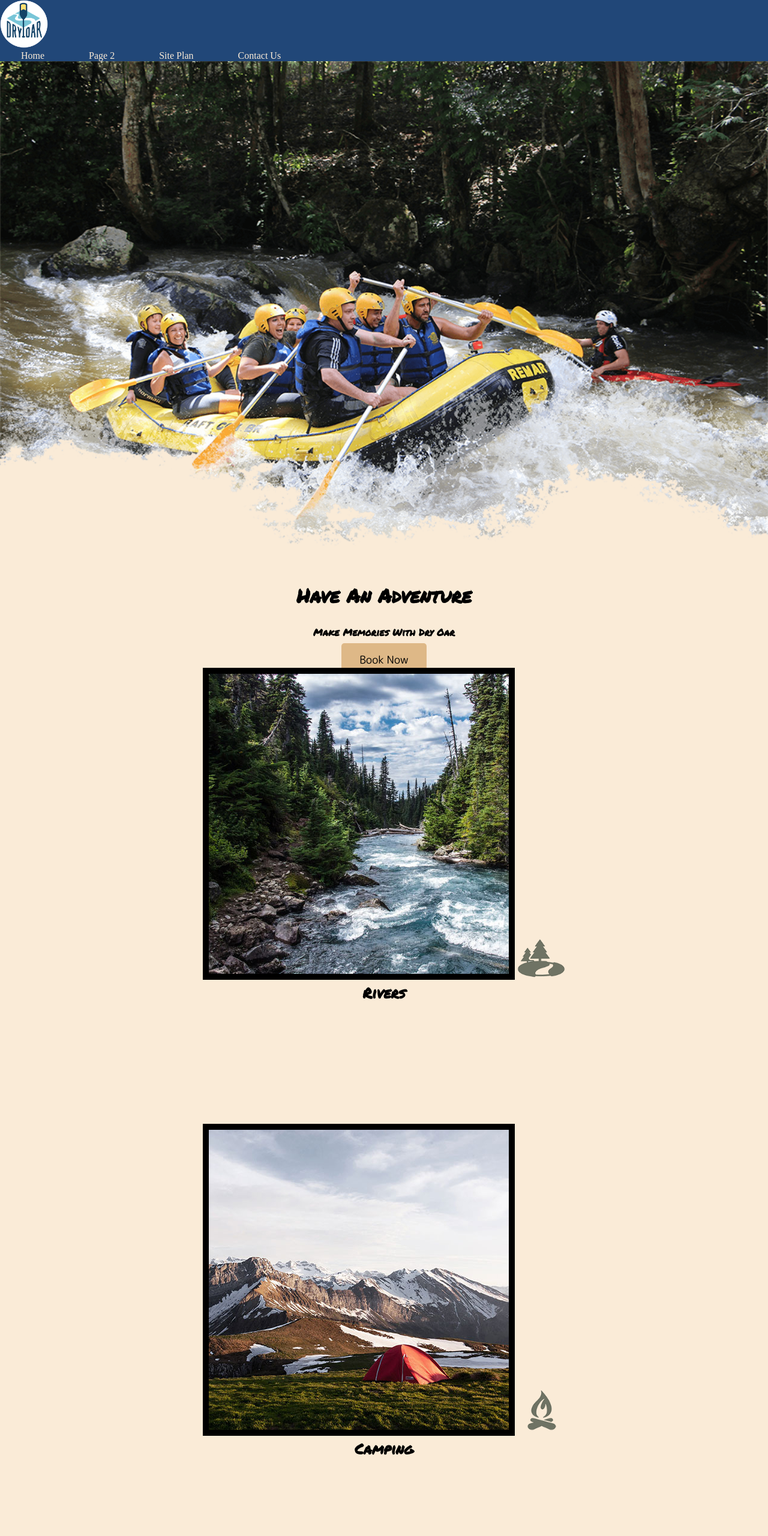
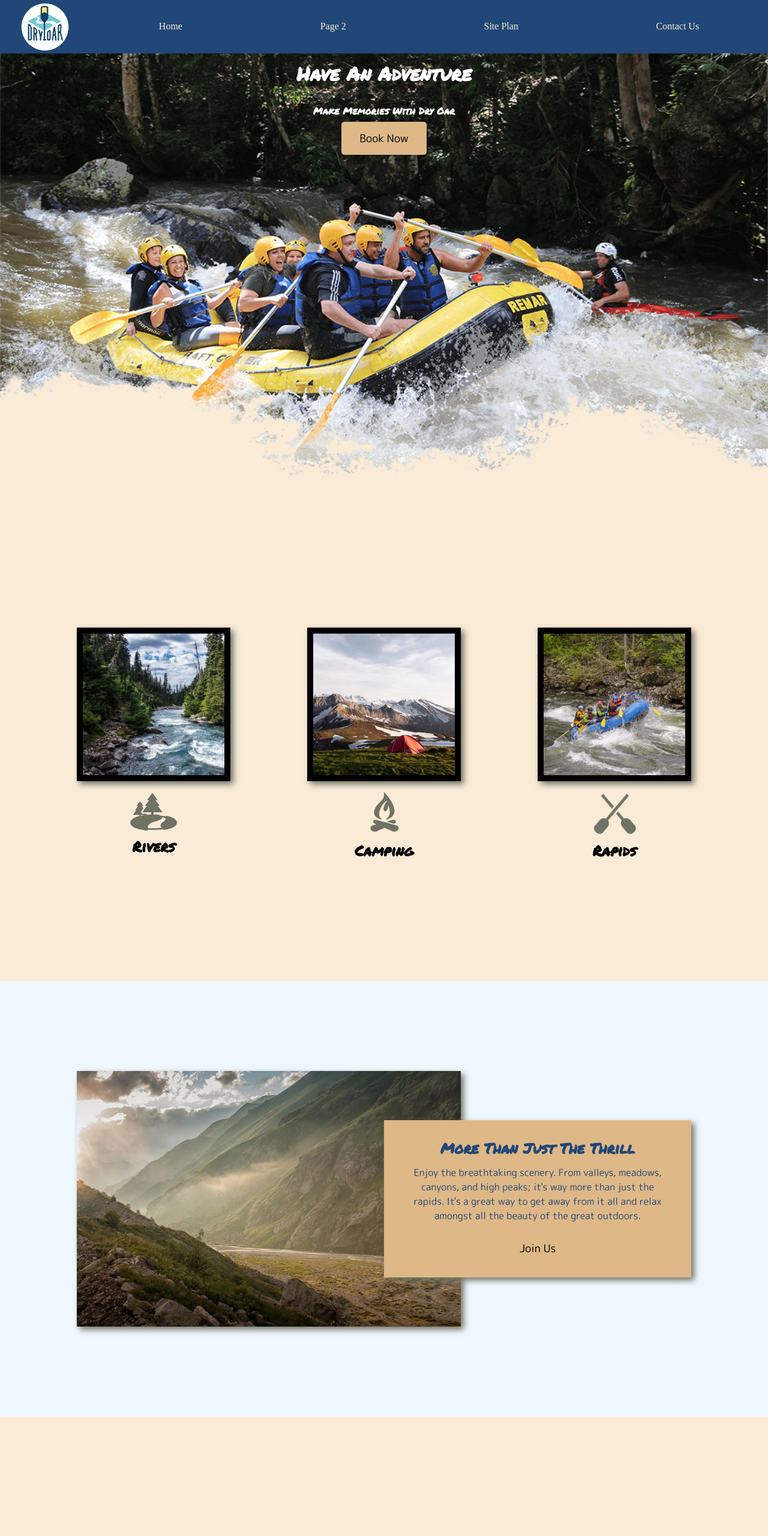
Before and after one commit to BraxtonMedeiros/wdd130, a plain HTML site: page wwr/index.html in a window 1280 px wide. Shown: the top 2560 px of the page at 60% size. Drawn offline with Linux system fonts and the light colour scheme.

Commit message:
Finishing touches

```diff
--- a/wwr/styles/style.css
+++ b/wwr/styles/style.css
@@ -11,6 +11,7 @@ nav a {
 }
 #hero-msg h1, #hero-msg h4 {
     text-align: center;
+    color: white;
 }
 .button-box {
     text-align: center;
@@ -47,6 +48,9 @@ header {
 footer {
     margin-top: 200px;
     padding: 25px 50px;
+    display: flex;
+    justify-content: space-around;
+    align-items: center;
     background-color: burlywood
 }
 .logo {
@@ -79,10 +83,10 @@ nav a:hover {
     color: #214778;
 }
 h1, h2, h3, h4 {
-    font-family: "Permanent Marker";
+    font-family: "Permanent Marker", Arial, Helvetica, sans-serif ;
 }
 p {
-    font-family: "M PLUS Rounded 1c";
+    font-family: "M PLUS Rounded 1c", Georgia, 'Times New Roman', Times, serif;
 }
 .home-title {
     font-size: 2em;
@@ -101,16 +105,124 @@ h2 {
 }
 #logo_link {
     padding-top: 5px;
+    justify-self: center;
+    align-self: center;
 }
 footer .social img {
     padding-top: 15px;
 }
-.rivers-card, .camping-card, .rapids-card {
+.river-card, .camping-card, .rapids-card {
     margin: 200px 0;
 }
 .card-img {
     border: 10px solid black;
+    transition: transform .5s;
+    box-shadow: 5px 5px 10px #6f7364;
+}
+.card-img:hover {
+    opacity: .6;
+    transform: scale(1.1);
 }
 main section img {
     box-sizing: border-box;
 }
+header {
+    display: grid;
+    grid-template-columns: 150px auto;
+}
+nav {
+    display: flex;
+    justify-content: space-around;
+}
+#hero {
+    display: grid;
+    grid-template-columns: 1fr 3fr 1fr;
+    margin-top: -100px;
+}
+#hero-box {
+    grid-column: 1/4;
+    grid-row: 1/3;
+    z-index: -1;
+}
+#hero-msg {
+    grid-column: 2/3;
+    grid-row: 1/2;
+    margin-top: 100px;
+}
+#hero-msg h4 {
+    color: white;
+}
+.home-grid {
+    display: grid;
+    grid-template-columns: 1fr 1fr 1fr 1fr 1fr 1fr 1fr 1fr 1fr 1fr;
+}
+.card-img, .mountains {
+    width: 100%;
+}
+.river-card {
+    grid-column: 2/4;
+    grid-row: 2/3;
+}
+.camping-card {
+    grid-column: 5/7;
+    grid-row: 2/3;
+}
+.rapids-card {
+    grid-column: 8/10;
+    grid-row: 2/3;
+}
+#background {
+    grid-column: 1/11;
+    grid-row: 4/9;
+}
+.mountains {
+    grid-column: 2/7;
+    grid-row: 5/8;
+    box-shadow: 5px 5px 10px #6f7364;
+}
+.msg {
+    grid-column: 6/10;
+    grid-row: 6/7;
+    box-shadow: 5px 5px 10px #6f7364;
+}
+@media screen and (max-width: 900px) {
+    #hero, .home-grid {
+        display: block;
+        height: auto;
+    }
+    nav, footer {
+        flex-direction: column;
+    }
+    nav a {
+        display: block;
+        padding: 15px;
+    }
+    #hero {
+        margin-top: 0;
+    }
+    #hero-msg {
+        margin-top: 0;
+    }
+    #hero-msg h4 {
+        display: none;
+    }
+    .home-title {
+        font-size: 25px;
+        color: #6f7364;
+    }
+    .river-card, .camping-card, .rapids-card {
+        margin: 50px auto;
+        width: 60%;
+    }
+    #background {
+        display: none;
+    }
+    .mountains, .msg {
+        width: 80%;
+        display: block;
+        margin: 0 auto;
+    }
+    footer {
+        margin-top: 25px;
+    }
+}
```
